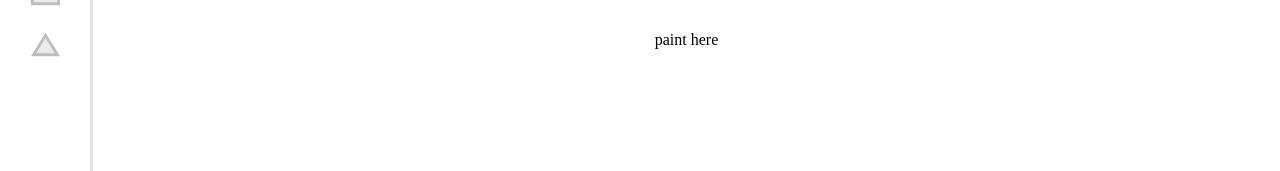
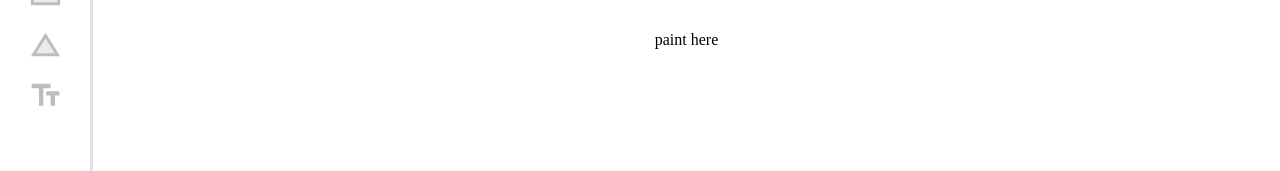
Before and after one commit to MohamedAlrammal/Web-Paint, a React (Vite) app in the folder Frontend/: page / in a window 1280 px wide. Shown: the part 373-544 px from the top of the page. Built offline with nearby package versions, Linux system fonts and the light colour scheme.

Commit message:
Update Sidebar and installing Konva

```diff
--- a/Frontend/package.json
+++ b/Frontend/package.json
@@ -14,8 +14,10 @@
     "@emotion/styled": "^11.13.0",
     "@mui/icons-material": "^6.1.6",
     "@mui/material": "^6.1.6",
+    "konva": "^9.3.16",
     "react": "^18.3.1",
-    "react-dom": "^18.3.1"
+    "react-dom": "^18.3.1",
+    "react-konva": "^18.2.10"
   },
   "devDependencies": {
     "@eslint/js": "^9.13.0",
--- a/Frontend/src/Sidebar.jsx
+++ b/Frontend/src/Sidebar.jsx
@@ -5,6 +5,7 @@ import TriangleIcon from '@mui/icons-material/ChangeHistoryTwoTone';
 import RectangleIcon from '@mui/icons-material/RectangleTwoTone';
 import LineIcon from '@mui/icons-material/HorizontalRule';
 import ShapesIcon from '@mui/icons-material/CategoryRounded';
+import TextIcon from '@mui/icons-material/TextFields';
 
 function Sidebar(){
     return(
@@ -28,6 +29,9 @@ function Sidebar(){
             <IconButton>
                 <TriangleIcon color='disabled' fontSize="large"/>
             </IconButton>
+            <IconButton>
+                <TextIcon color='disabled' fontSize="large"/>
+            </IconButton>
         </div>
     );
 }
```
Also changed, not shown: 1 other file (tests, documents, lock files or other folders).
